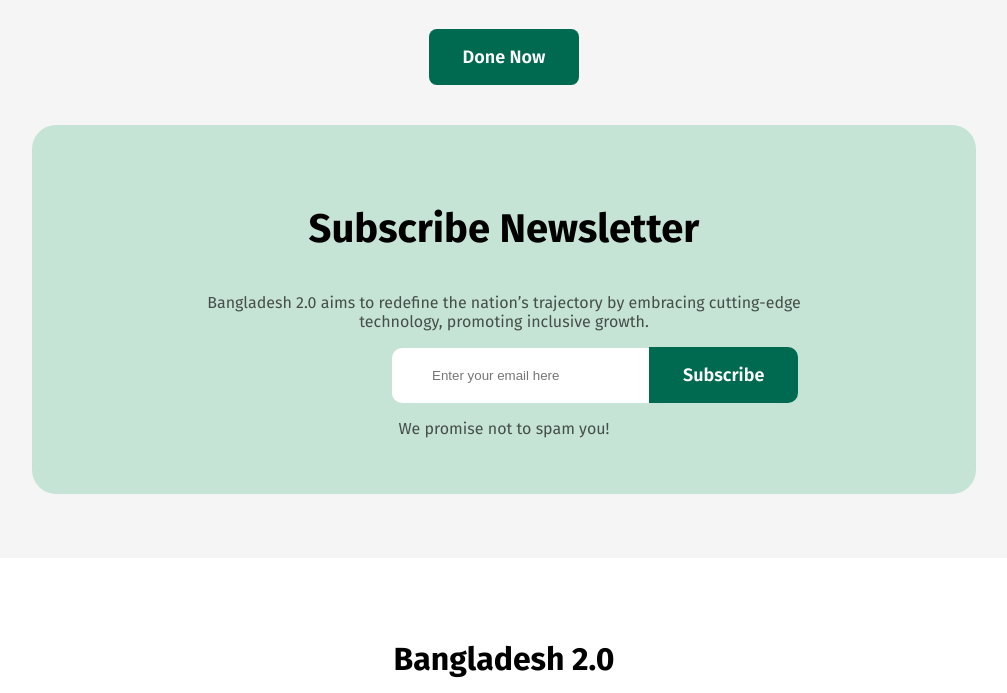
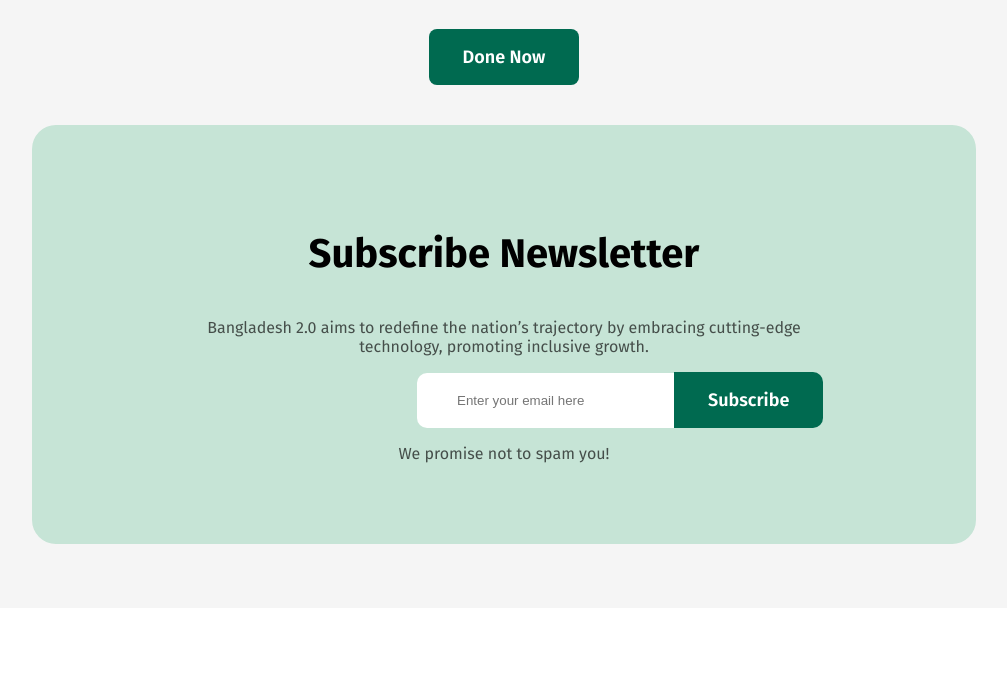
Before and after one commit to Md-Shahriar-Rahman-Shihab/Assignment-001-Programming-Hero, a plain HTML site: page index.html in a window 1280 px wide. Shown: the part 5526-6219 px from the top of the page, without its empty margins (136-1143 px from the left). Drawn offline with Linux system fonts and the light colour scheme.

Commit message:
fix again newsletter section input part position errors

```diff
--- a/styles/style.css
+++ b/styles/style.css
@@ -657,7 +657,7 @@ select {
     border-radius: 24px;
     margin-top: 40px;
     margin-bottom: 40px;
-    padding:40px ;
+    padding:65px ;
 }
 .newsletter-div h3{
     background-color: rgba(198, 228, 214, 1);
```
